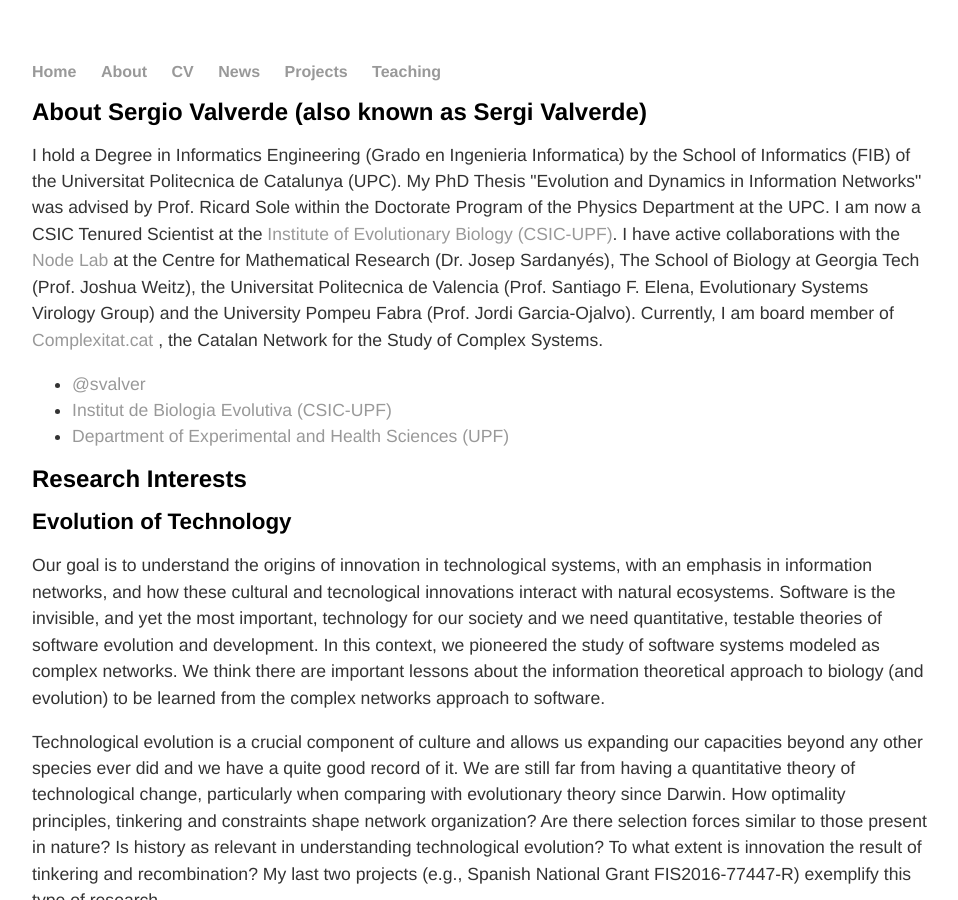
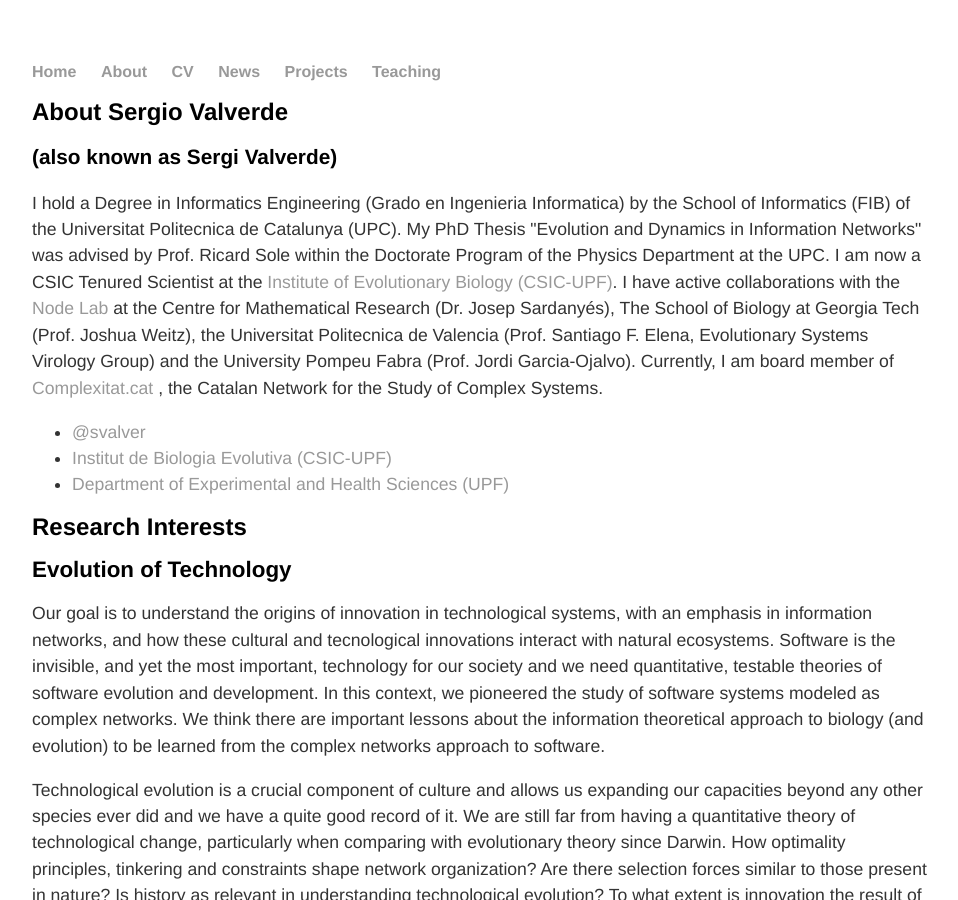
Before and after one commit to svalver/svalver.github.io, a Jekyll site: the page built from about/index.html, in a window 1280 px wide and 900 px high. Shown: the whole window, without its empty margins (160-1118 px from the left). Built offline with Jekyll 4.4.1, drawn with Linux system fonts in a browser that asks for light colours.

Commit message:
update website
update personal info

```diff
--- a/about/index.html
+++ b/about/index.html
@@ -3,7 +3,8 @@ layout: default
 title: About Sergio Valverde
 ---
 <div class="about">
-<h1>About Sergio Valverde (also known as Sergi Valverde)</h1>
+<h1>About Sergio Valverde</h1>
+<h3>(also known as Sergi Valverde)</h3>
 <p>
 I hold a Degree in Informatics Engineering (Grado en Ingenieria Informatica) by the School
  of Informatics (FIB) of the Universitat Politecnica de Catalunya (UPC). My PhD Thesis
```
Also changed, not shown: 1 other file.
